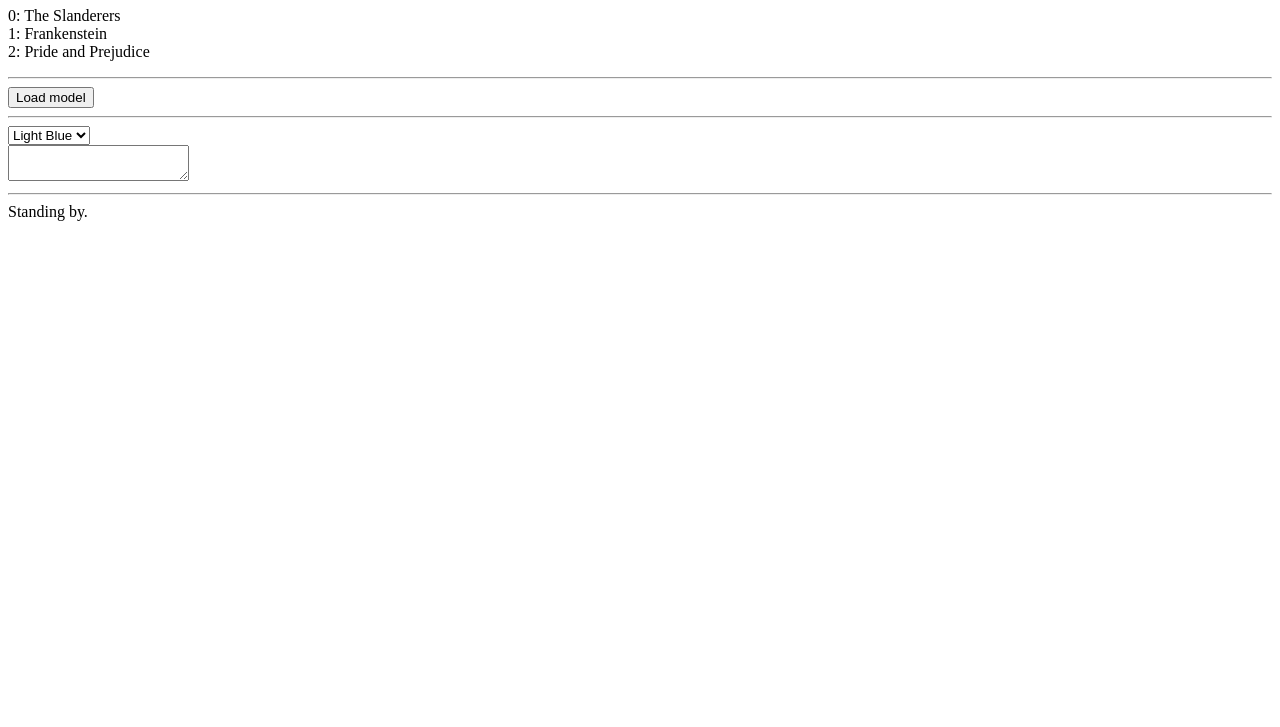
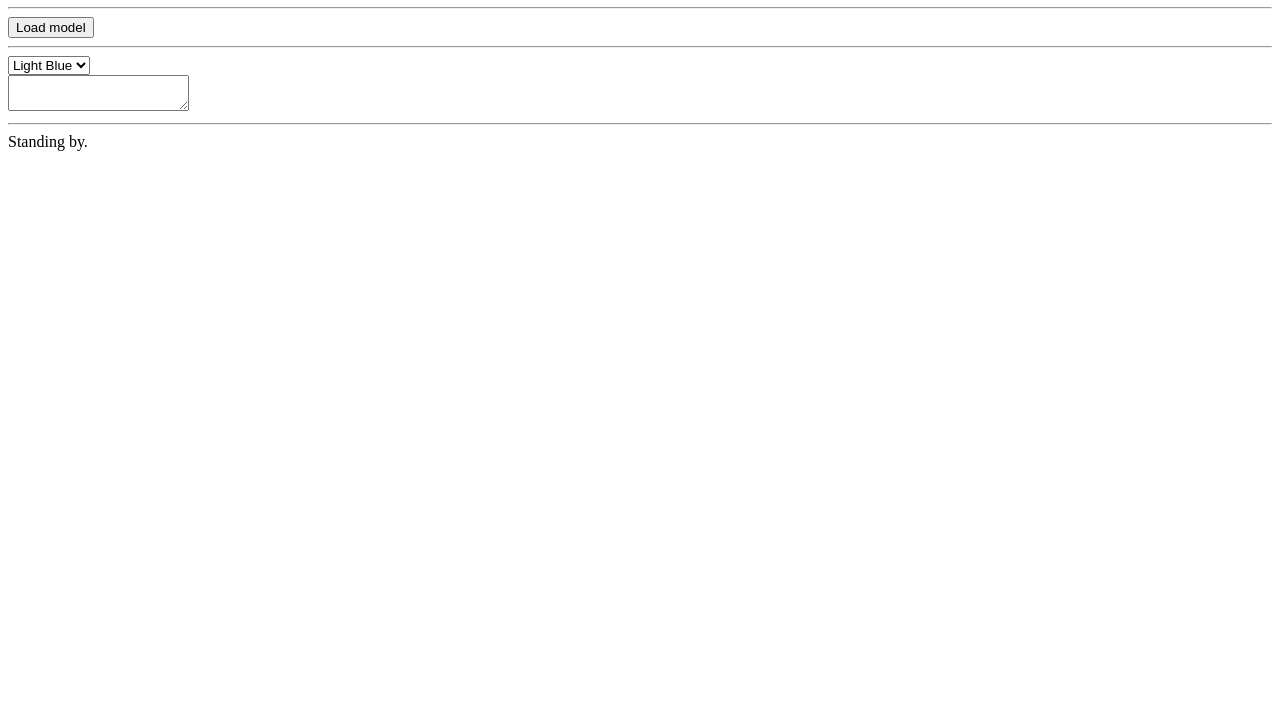
Before and after one commit to ccw2145/ccw2145.github.io, a plain HTML site: page colorbot/index.html in a window 1280 px wide. Shown: the part 73-800 px from the top of the page. Drawn offline with Linux system fonts and the light colour scheme.

Commit message:
colab -> github

```diff
--- a/colorbot/index.html
+++ b/colorbot/index.html
@@ -12,9 +12,6 @@
   <h1>
     Colorbot
   </h1>
-  <p>0: The Slanderers<br>
-     1: Frankenstein<br>
-     2: Pride and Prejudice</p>
   <hr>
   <div class="create-model">
     <button id="load-model" style="display:none">Load model</button>
--- a/colorbot/index.js
+++ b/colorbot/index.js
@@ -21,7 +21,6 @@ function status(statusText) {
 }
 /*
 function showMetadata(metadataJSON) {
-
   document.getElementById('maxLen').textContent =
       metadataJSON['max_len'];
 }
```
